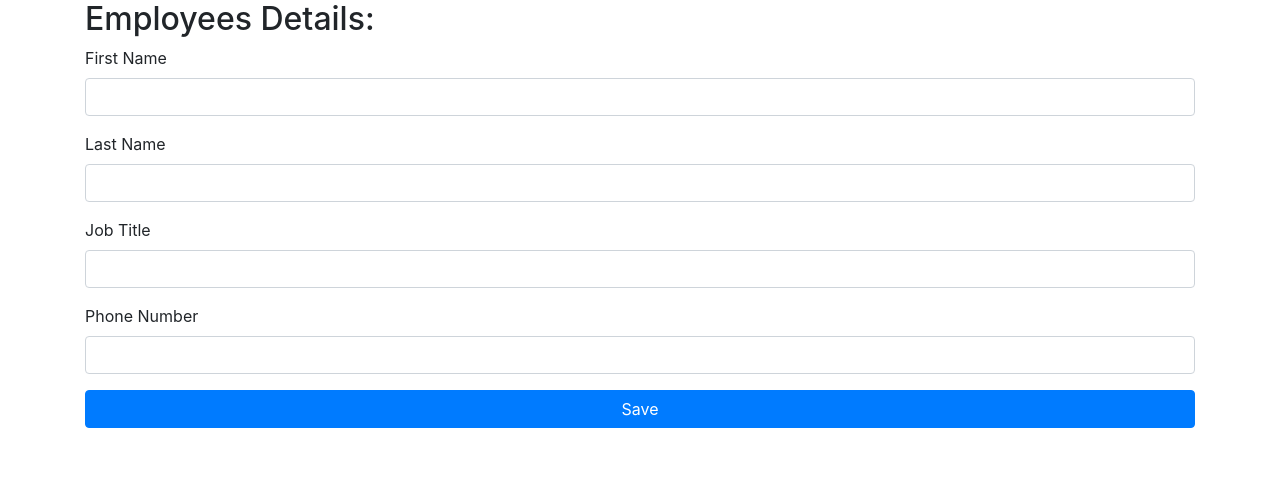
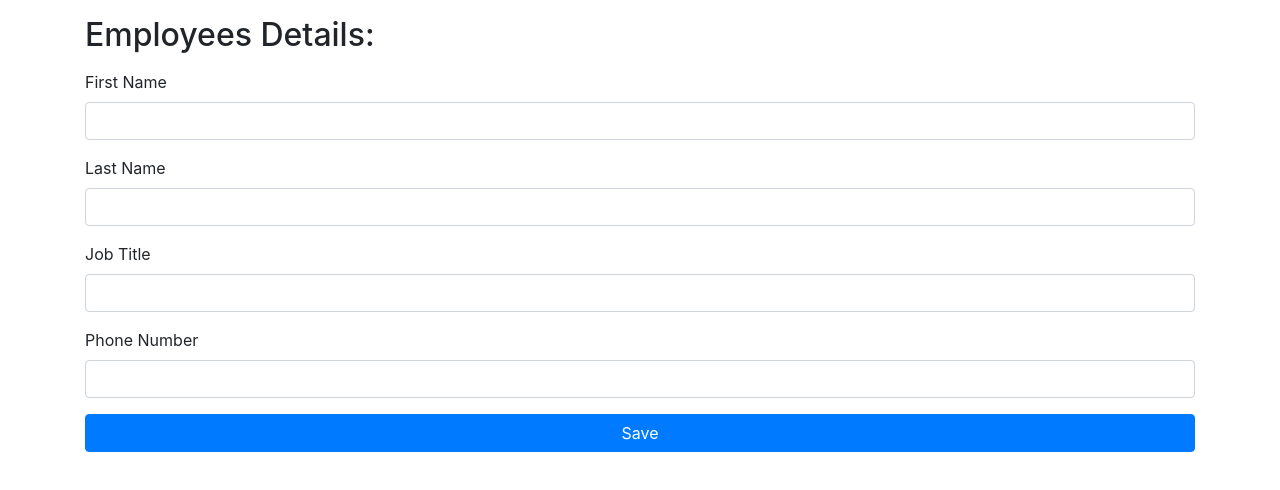
Before and after one commit to WajeehZantout/employee-directory-react, a React app: page /1 in a window 1280 px wide. Shown: the top 490 px of the page. Built offline with nearby package versions, Linux system fonts and the light colour scheme.

Commit message:
feat: add some margin to the top of the page

```diff
--- a/src/containers/EmployeeForm/index.jsx
+++ b/src/containers/EmployeeForm/index.jsx
@@ -186,8 +186,8 @@ class EmployeeForm extends Component<Props, State> {
 
   render() {
     return (
-      <div className="container">
-        <h2>Employees Details:</h2>
+      <div className="container mt-3">
+        <h2 className="mb-3">Employees Details:</h2>
         {this.renderContent()}
       </div>
     );
--- a/src/containers/EmployeesTable/index.jsx
+++ b/src/containers/EmployeesTable/index.jsx
@@ -68,7 +68,7 @@ class EmployeesTable extends Component<Props, {}> {
 
   renderHeader() {
     return (
-      <div className="d-flex justify-content-between">
+      <div className="d-flex justify-content-between mb-3">
         <h2>Employees Table</h2>
         {this.renderAddButton()}
       </div>
@@ -89,7 +89,7 @@ class EmployeesTable extends Component<Props, {}> {
 
   render() {
     return (
-      <div className="container">
+      <div className="container mt-3">
         {this.renderHeader()}
         {this.renderTable()}
       </div>
```
